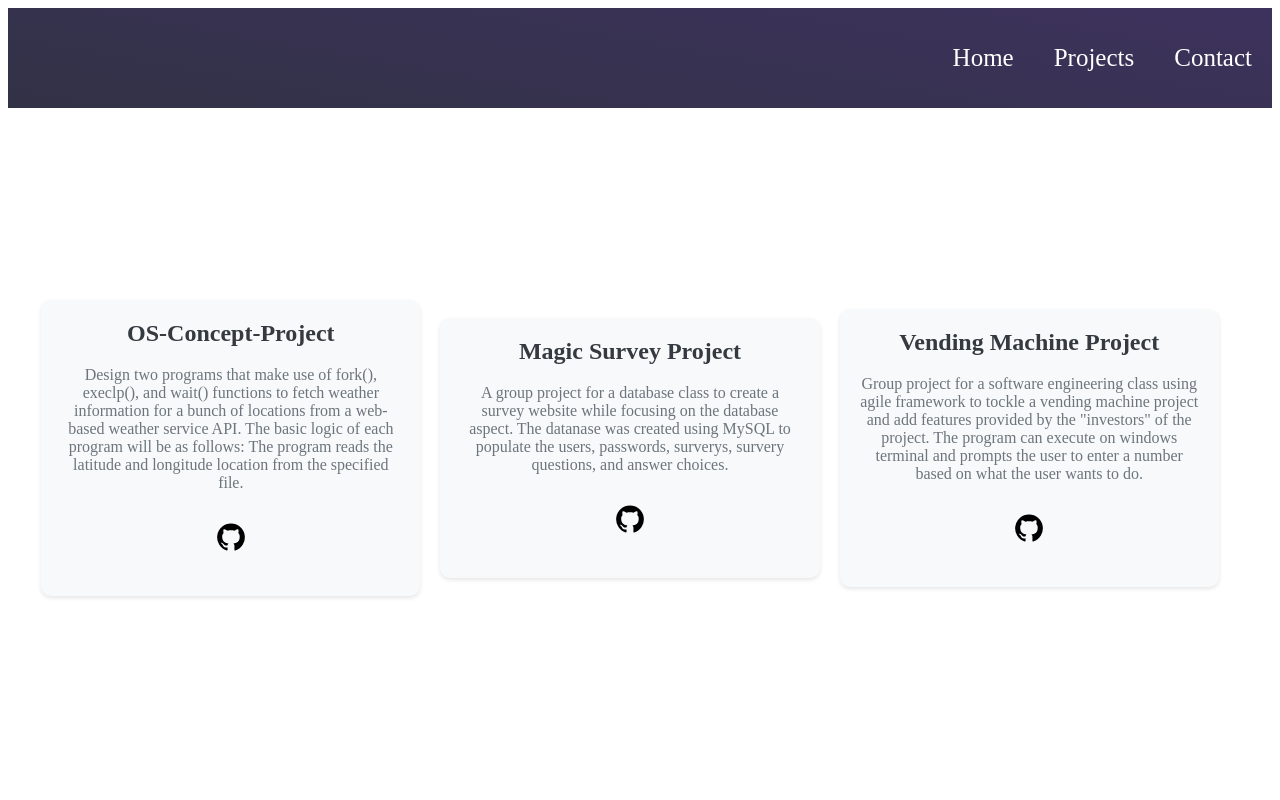
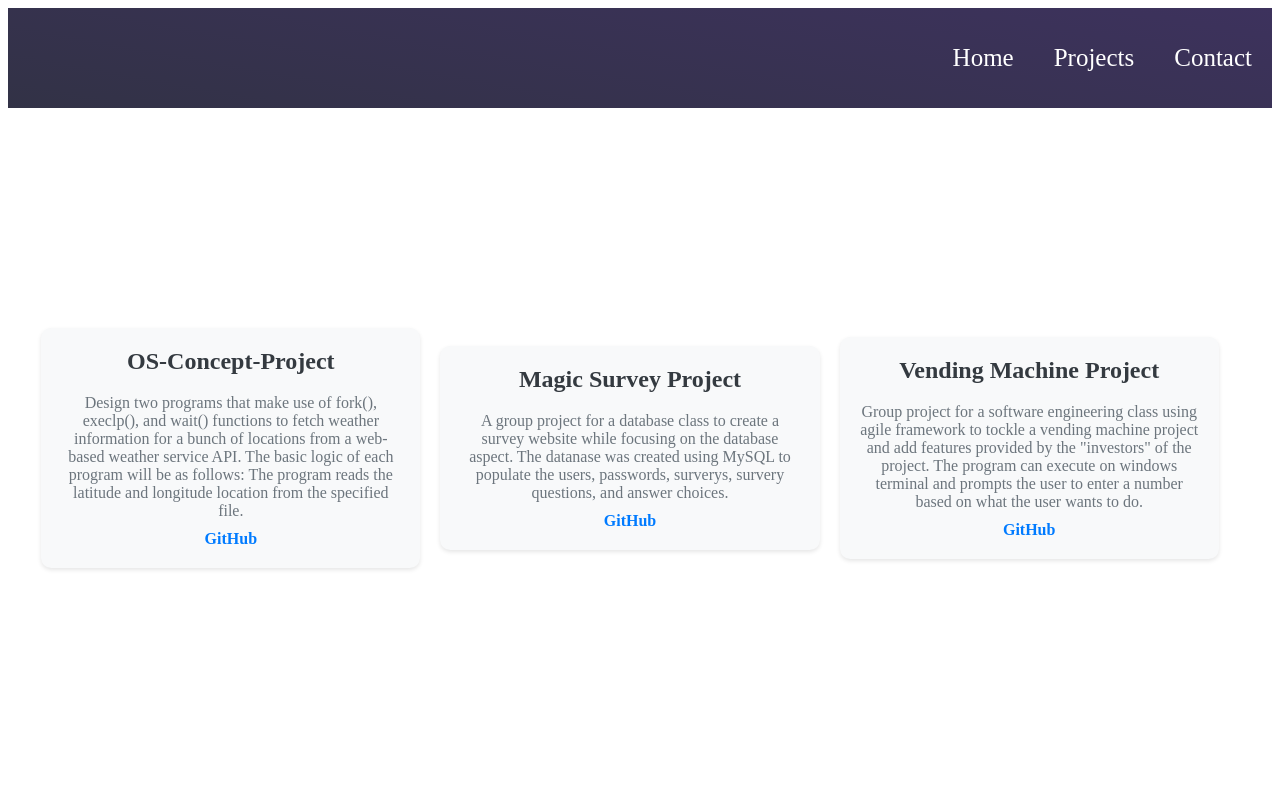
Before and after one commit to jomomma999/CPSC349Portfolio, a React (Create React App) app: page /projects in a window 1280 px wide. Shown: the top 800 px of the page. Built offline with nearby package versions, Linux system fonts and the light colour scheme.

Commit message:
Projects.js

```diff
--- a/src/components/Projects.js
+++ b/src/components/Projects.js
@@ -1,6 +1,5 @@
 import React from "react";
 import './Projects.css';
-import GitHubIcon from '@mui/icons-material/GitHub';
 
 function Projects() {
     return(
@@ -14,7 +13,7 @@ function Projects() {
                     </p>
                     <div className="git">
                         <a href="https://github.com/jomomma999/OS-Concept-Project" target="_blank" rel="noopener noreferrer">
-         <GitHubIcon/>
+                            GitHub
                         </a>
                     </div>
                 </div>
@@ -28,7 +27,7 @@ function Projects() {
                     </p>
                     <div className="git">
                         <a href="https://github.com/KornTortilla/Magic-Survey-Project" target="_blank" rel="noopener noreferrer">
-         <GitHubIcon/>
+                            GitHub
                         </a>
                     </div>
                 </div>
@@ -43,7 +42,7 @@ function Projects() {
                     </p>
                     <div className="git">
                         <a href="https://github.com/Group-6-Vendor/project-CPCS-362" target="_blank" rel="noopener noreferrer">
-         <GitHubIcon/>
+                            GitHub
                         </a>
                     </div>
                 </div>
```
Lines whose indentation alone changed are shown as unchanged.
